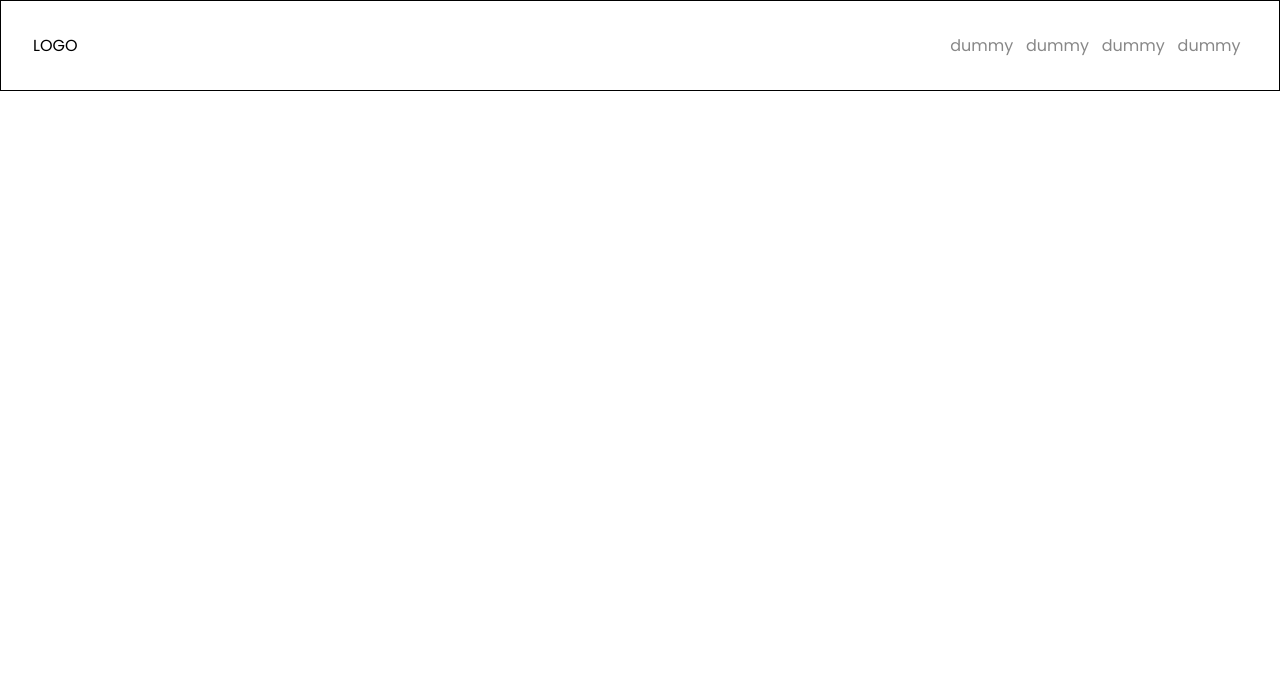
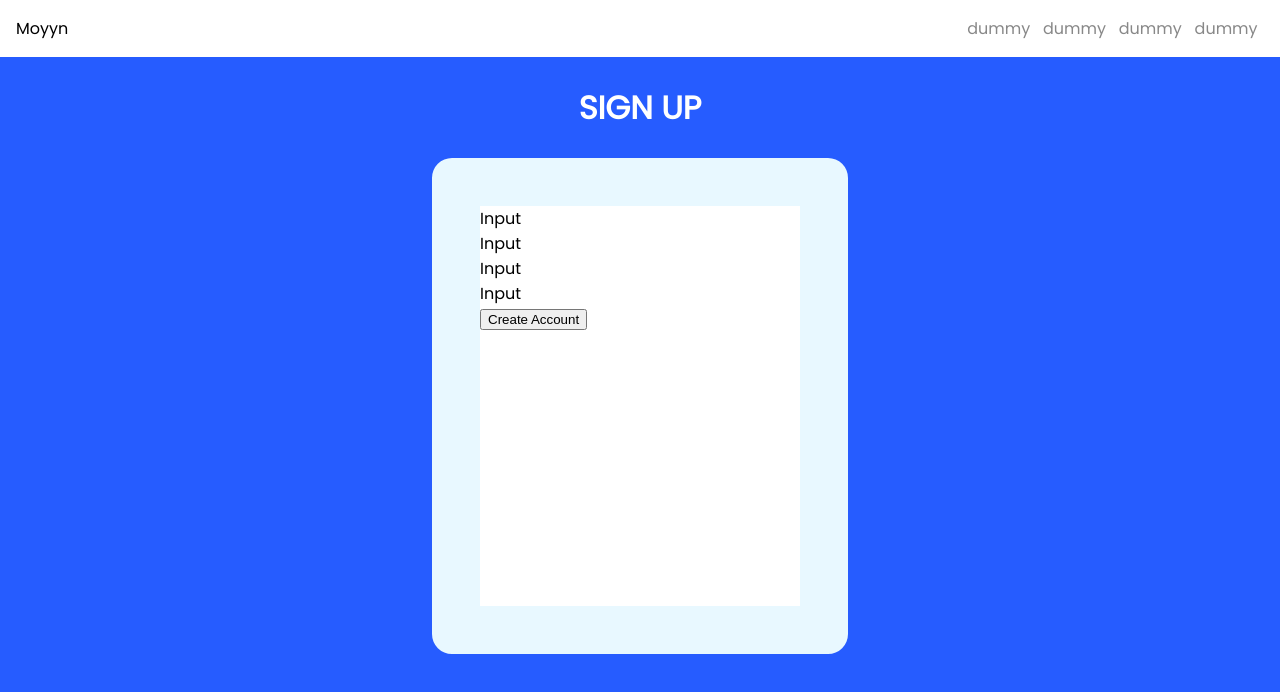
Before and after one commit to Yoavbenzvi/moyyn-task, a React (Create React App) app: page / in a window 1280 px wide. Shown: the top 692 px of the page. Built offline with nearby package versions, Linux system fonts and the light colour scheme.

Commit message:
created basic form
-created basic form elemnt which serves as the page body
-no validation yet
-inputs to be created
-button to be refactored and styled

```diff
--- a/src/App.js
+++ b/src/App.js
@@ -1,11 +1,12 @@
 import React from 'react';
 import MainNavigation from './components/Navigation/MainNavigation';
+import Form from './components/Form/Form';
 
 const App = () => {
   return (
     <div className="">
       <MainNavigation />
-   	{/*body*/}
+   	<Form />
    	{/*footer*/}
     </div>
   );
--- /dev/null
+++ b/src/components/Form/Form.css
@@ -0,0 +1,18 @@
+.body-form {
+	background-color: #265cff;
+	height: 100vh;
+}
+
+.main-form {
+	margin: auto;
+	background-color: white;
+	border: 3rem solid #e8f8ff;
+	border-radius: 20px;
+	height: 50%;
+	width: 25%;
+}
+
+.body-form h2 {
+	color: white;
+	font-size: 2rem;
+}
--- a/src/components/Form/Form.js
+++ b/src/components/Form/Form.js
@@ -1,11 +1,24 @@
 import React from 'react';
+import Input from './Input';
+import './Form.css';
 
-const X = () => {
+const Form = () => {
 	return(
-		<div>
-			X
+		<div className='body-form'>
+			<div className='center'>
+				<h2>SIGN UP</h2>
+			</div>
+			<form className='main-form'>
+				<Input />
+				<Input />
+				<Input />
+				<Input />
+				<button type='submit' className='submit-button'>
+					Create Account
+				</button>
+			</form>
 		</div>
 	)
 }
 
-export default X
+export default Form
--- a/src/components/Form/Input.js
+++ b/src/components/Form/Input.js
@@ -1,11 +1,11 @@
 import React from 'react';
 
-const X = () => {
+const Input = () => {
 	return(
 		<div>
-			X
+			Input
 		</div>
 	)
 }
 
-export default X
+export default Input
--- a/src/components/Navigation/MainNavigation.css
+++ b/src/components/Navigation/MainNavigation.css
@@ -1,7 +1,6 @@
 .main-navigation {
-	padding: 2rem;
+	padding: 1rem;
 	background-color: white;
-	border: 1px solid black;
 	position: sticky;
 	top: 0;
 	display: flex;
--- a/src/components/Navigation/MainNavigation.js
+++ b/src/components/Navigation/MainNavigation.js
@@ -6,7 +6,7 @@ const MainNavigation = () => {
 	return(
 		<nav className='main-navigation'>
 			<div>
-				LOGO
+				Moyyn
 			</div>
 			<NavButtons />
 		</nav>
```
